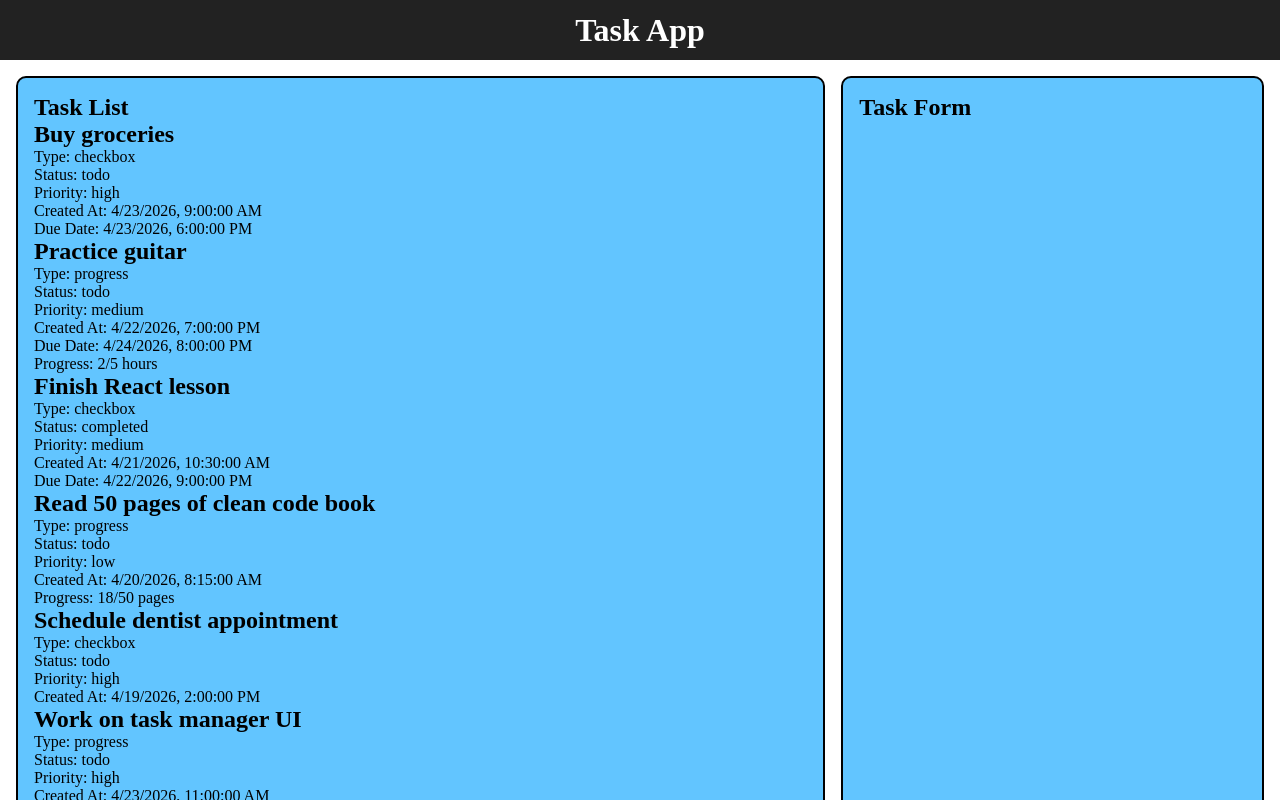
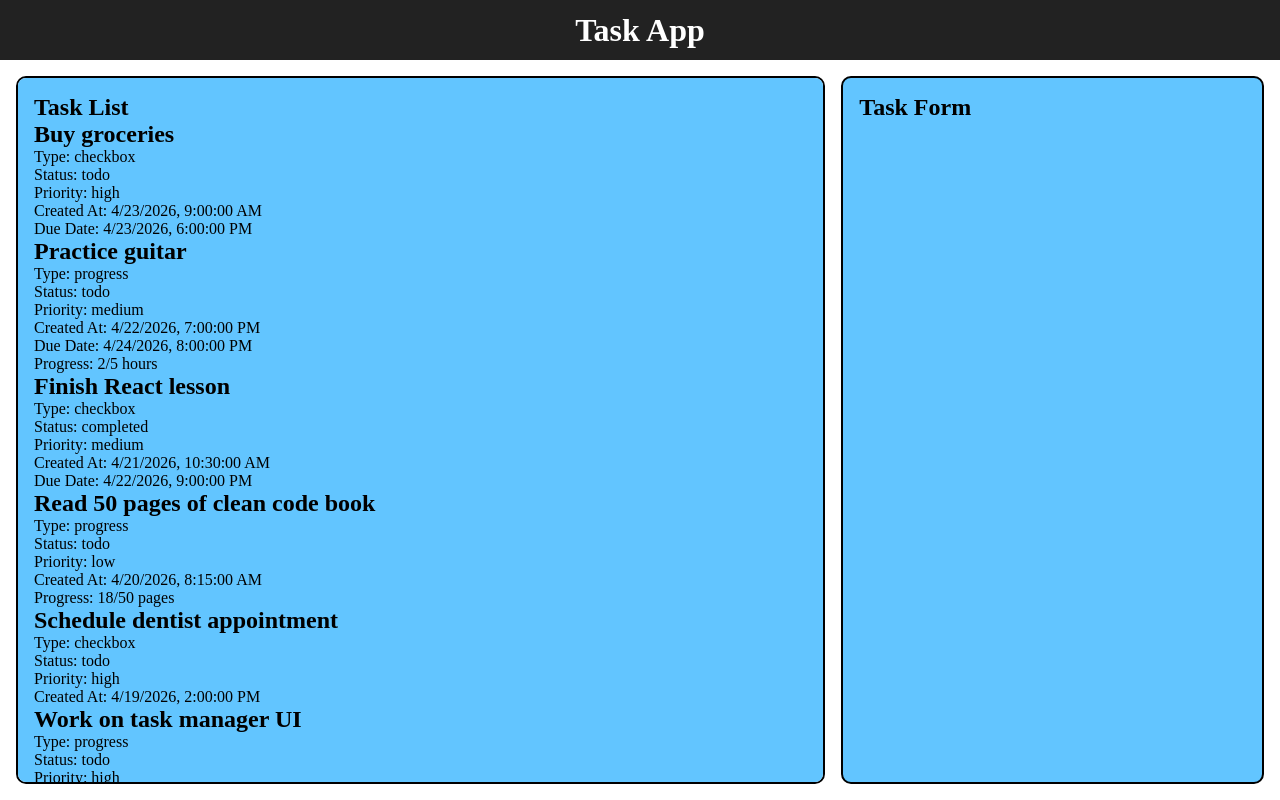
Before and after one commit to boettcherb/TaskManager, a React (Vite) app in the folder client/: page / in a window 1280 px wide. Shown: the top 800 px of the page. Built offline with nearby package versions, Linux system fonts and the light colour scheme.

Commit message:
Update page styling to make task list scroll

```diff
--- a/client/src/App.css
+++ b/client/src/App.css
@@ -1,9 +1,9 @@
 /*
 Apply to all elements (* selector):
-- box-sizing: border-box → ensures width/height include padding + border
-  This makes layout math predictable (no unexpected overflow).
-- margin: 0 → removes default browser margins (e.g., <body> has margin by default)
-- padding: 0 → removes default padding for consistency
+- box-sizing: border-box → ensures width/height include padding + border.
+  This makes layout math predictable and helps prevent overflow issues.
+- margin: 0 → removes default browser margins.
+- padding: 0 → removes default browser padding.
 */
 * {
     box-sizing: border-box;
@@ -12,34 +12,38 @@ Apply to all elements (* selector):
 }
 
 /*
-Set a base font-size so rem units are predictable.
-Default browser = 16px, so we keep that explicitly.
+html and body:
+- height: 100% → gives the page a full-height layout foundation.
+- font-size: 16px → establishes a standard root font size.
+- overflow: hidden → prevents the whole page from scrolling.
+  We want scrolling within the left panel only.
 */
-html {
+html, body {
+    height: 100%;
     font-size: 16px;
+    overflow: hidden;
 }
 
 /*
-CSS variables
- - Header height stored as a variable so layout stays consistent
+CSS variables:
+- --header-height → stores header height in one place so the layout stays consistent.
 */
 :root {
     --header-height: 3.75rem;
 }
 
 /*
-Header
- - `position: fixed` → remove element from normal document flow
-   and pins it relative to the viewport
- - `top: 0` and `left: 0` → anchors header to top-left corner
- - `width: 100%` → span full width of the viewport
- - `height: var(--header-height)` → use CSS variable for consistency
- - `display: flex` → enable flexbox layout for children
- - `align-items: center` → vertically center content inside header
- - `justify-content: center` → horizontally center content inside header
- - `background` and `color` → set background and text color, respectively
- - `z-index` → controls stacking order. Higher value ensures header stays
-   above other content
+Header:
+- position: fixed → removes the header from normal document flow and pins it
+  relative to the viewport.
+- top: 0 and left: 0 → anchor it to the top-left corner.
+- width: 100% → makes it span the full viewport width.
+- height: var(--header-height) → keeps header height consistent with layout math.
+- display: flex → enables flexbox for easy centering.
+- align-items: center → vertically centers the header content.
+- justify-content: center → horizontally centers the header content.
+- background and color → set visual styling.
+- z-index: 1000 → ensures the header stays above the rest of the page content.
 */
 .header {
     position: fixed;
@@ -56,13 +60,11 @@ Header
 }
 
 /*
-Main content area
- - `display: flex` → enables horizontal layout for child panels
- - `margin-top: var(--header-height)` → pushes content down to avoid being
-   hidden under the fixed header. Must match header height.
- - `gap: 1rem` → adds space between the left and right panels (better than
-   using margins on the panels themselves)
- - `padding: 1rem` → adds space inside the container edges for better aesthetics
+Main content area:
+- display: flex → lays out the left and right panels side by side.
+- margin-top: var(--header-height) → pushes content below the fixed header.
+- gap: 1rem → adds space between the panels.
+- padding: 1rem → adds space around the outer edges of the content area.
 */
 .main-content {
     display: flex;
@@ -73,25 +75,37 @@ Main content area
 
 /*
 Panels: left and right
- - `min-height` → ensures panels fill the viewport height minus header and padding
- - `padding` → inner spacing for content inside panels
- - `border` → visible outline around panels
- - `border-radius` → rounded corners for better aesthetics
- - `background-color` → sets panel background color
- - `flex` → controls how much space each panel takes relative to the other. Left panel
-   takes twice as much space as the right panel (2:1 ratio).
+- height → sets panel height to the viewport height minus:
+  1) the fixed header height
+  2) the vertical padding from .main-content (1rem top + 1rem bottom = 2rem)
+- padding → adds inner spacing for panel content.
+- border → adds a visible outline.
+- border-radius → rounds the corners.
+- background-color → sets the panel background color.
 */
 .left-panel,
 .right-panel {
-    min-height: calc(100vh - var(--header-height) - 2rem);
+    height: calc(100vh - var(--header-height) - 2rem);
     padding: 1rem;
     border: 0.125rem solid black;
     border-radius: 0.625rem;
     background-color: #62c5ff;
 }
+
+/*
+Left panel:
+- flex: 2 → takes twice as much horizontal space as the right panel.
+- overflow-y: auto → allows only this panel to scroll vertically when needed.
+*/
 .left-panel {
     flex: 2;
+    overflow-y: auto;
 }
+
+/*
+Right panel:
+- flex: 1 → takes one share of available horizontal space.
+*/
 .right-panel {
     flex: 1;
 }
```
